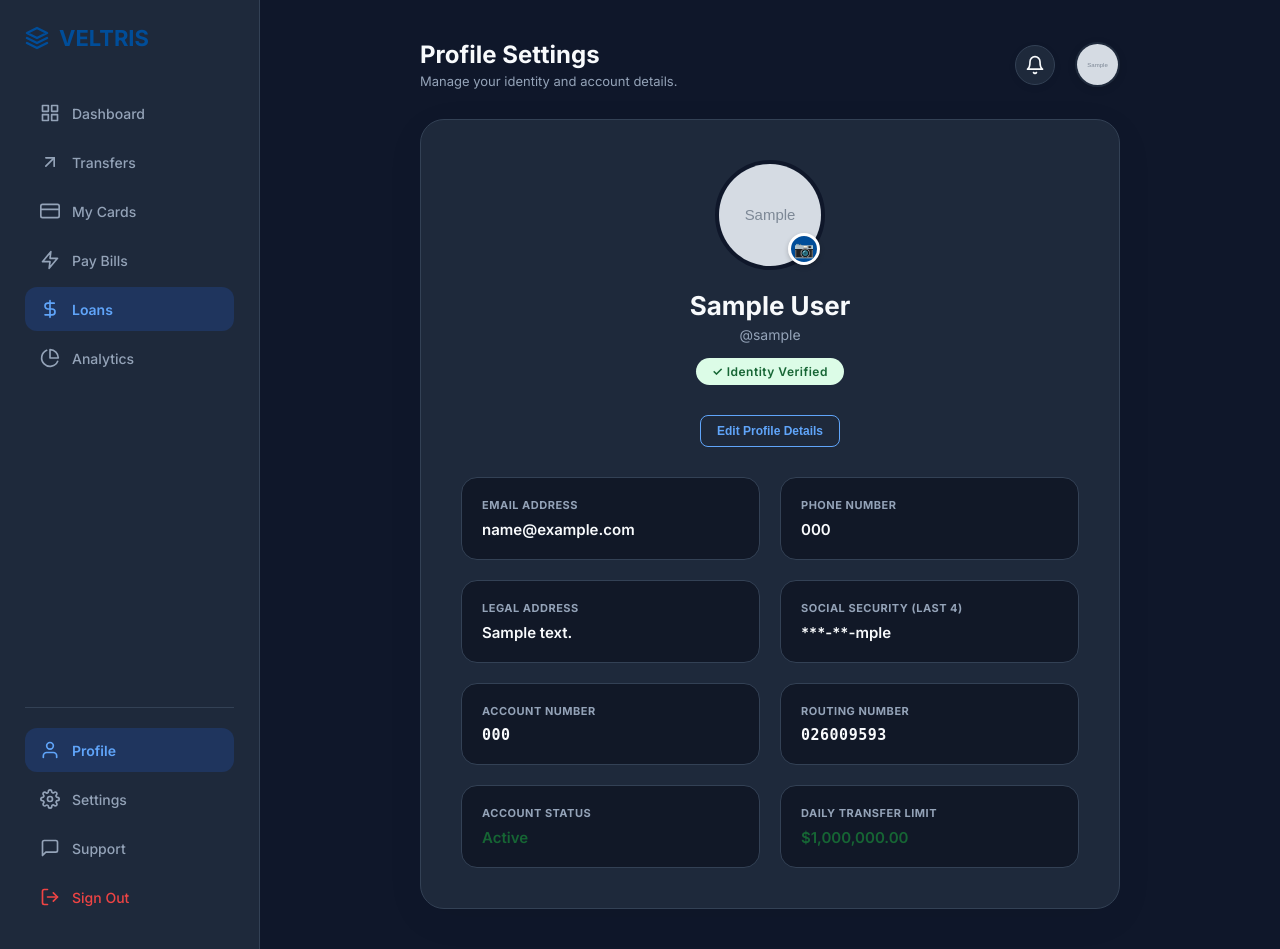
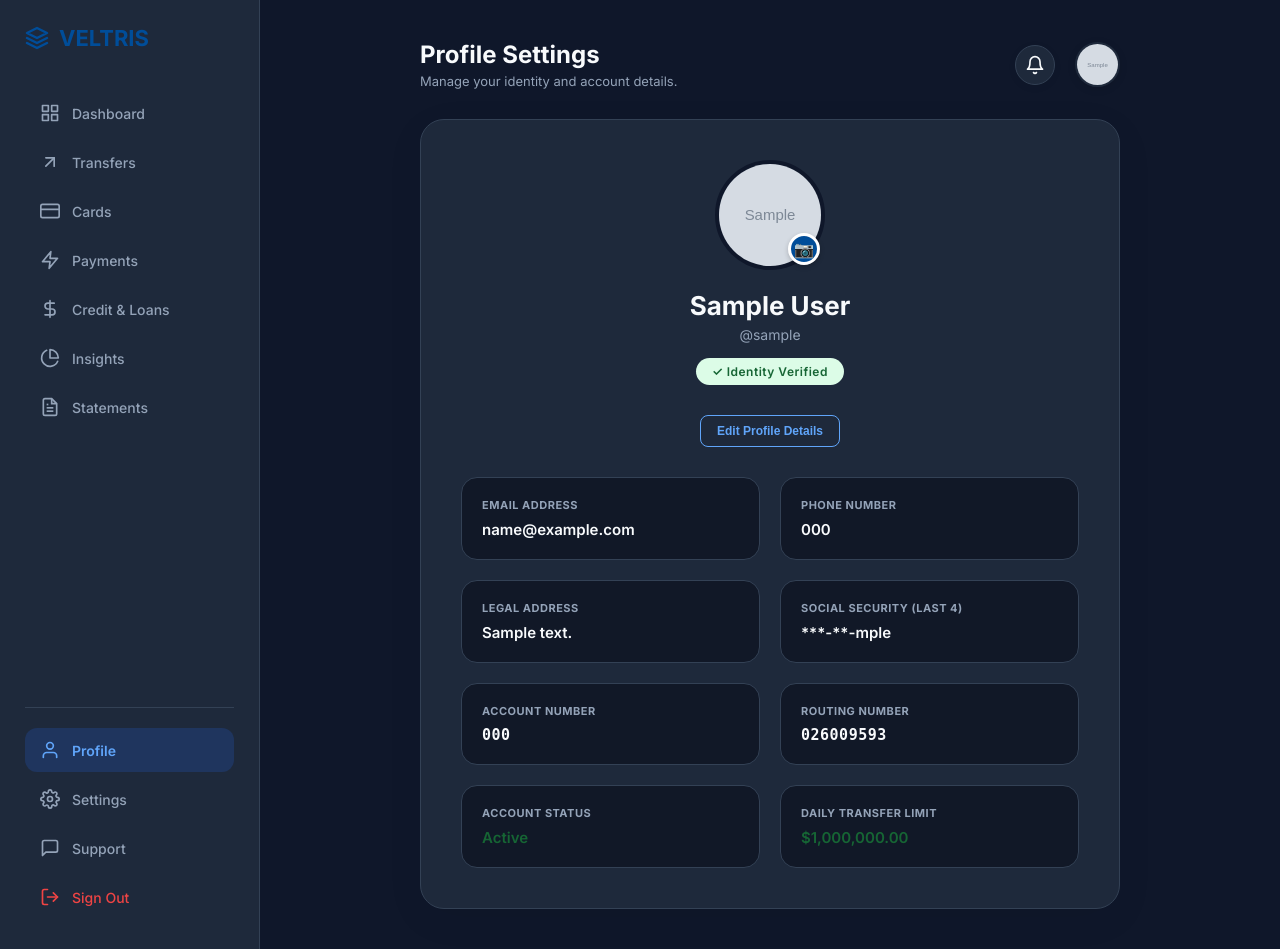
Before and after one commit to veltriscompliance-oss/VeltrisBank, a Django app: page /profile/ in a window 1280 px wide. Run offline with Django 5.2, Linux system fonts and the light colour scheme; a user stored in the database is signed in; tables that the repository leaves empty hold one stand-in row (values such as "Sample post"); grey boxes marked "Sample" are stand-in pictures.

Commit message:
Minor Updates

```diff
--- a/account/templates/account/profile.html
+++ b/account/templates/account/profile.html
@@ -157,10 +157,11 @@
         <div class="menu-group">
             <a href="/dashboard/" class="menu-item"><svg viewBox="0 0 24 24" fill="none" stroke="currentColor" stroke-linecap="round" stroke-linejoin="round"><rect x="3" y="3" width="7" height="7"></rect><rect x="14" y="3" width="7" height="7"></rect><rect x="14" y="14" width="7" height="7"></rect><rect x="3" y="14" width="7" height="7"></rect></svg> Dashboard</a>
             <a href="/transfer/" class="menu-item"><svg viewBox="0 0 24 24" fill="none" stroke="currentColor" stroke-linecap="round" stroke-linejoin="round"><line x1="7" y1="17" x2="17" y2="7"></line><polyline points="7 7 17 7 17 17"></polyline></svg> Transfers</a>
-            <a href="/cards/" class="menu-item"><svg viewBox="0 0 24 24" fill="none" stroke="currentColor" stroke-linecap="round" stroke-linejoin="round"><rect x="1" y="4" width="22" height="16" rx="2" ry="2"></rect><line x1="1" y1="10" x2="23" y2="10"></line></svg> My Cards</a>
-            <a href="/pay-bills/" class="menu-item"><svg viewBox="0 0 24 24" fill="none" stroke="currentColor" stroke-linecap="round" stroke-linejoin="round"><path d="M13 2L3 14h9l-1 8 10-12h-9l1-8z"></path></svg> Pay Bills</a>
-             <a href="/loans/" class="menu-item active"><svg viewBox="0 0 24 24" fill="none" stroke="currentColor" stroke-linecap="round" stroke-linejoin="round"><path d="M12 2v20M17 5H9.5a3.5 3.5 0 0 0 0 7h5a3.5 3.5 0 0 1 0 7H6"></path></svg> Loans</a>
-            <a href="/analytics/" class="menu-item"><svg viewBox="0 0 24 24" fill="none" stroke="currentColor" stroke-linecap="round" stroke-linejoin="round"><path d="M21.21 15.89A10 10 0 1 1 8 2.83"></path><path d="M22 12A10 10 0 0 0 12 2v10z"></path></svg> Analytics</a>
+            <a href="/cards/" class="menu-item"><svg viewBox="0 0 24 24" fill="none" stroke="currentColor" stroke-linecap="round" stroke-linejoin="round"><rect x="1" y="4" width="22" height="16" rx="2" ry="2"></rect><line x1="1" y1="10" x2="23" y2="10"></line></svg> Cards</a>
+            <a href="/pay-bills/" class="menu-item"><svg viewBox="0 0 24 24" fill="none" stroke="currentColor" stroke-linecap="round" stroke-linejoin="round"><path d="M13 2L3 14h9l-1 8 10-12h-9l1-8z"></path></svg> Payments</a>
+             <a href="/loans/" class="menu-item"><svg viewBox="0 0 24 24" fill="none" stroke="currentColor" stroke-linecap="round" stroke-linejoin="round"><path d="M12 2v20M17 5H9.5a3.5 3.5 0 0 0 0 7h5a3.5 3.5 0 0 1 0 7H6"></path></svg> Credit & Loans</a>
+            <a href="/analytics/" class="menu-item"><svg viewBox="0 0 24 24" fill="none" stroke="currentColor" stroke-linecap="round" stroke-linejoin="round"><path d="M21.21 15.89A10 10 0 1 1 8 2.83"></path><path d="M22 12A10 10 0 0 0 12 2v10z"></path></svg> Insights</a>
+            <a href="/documents/" class="menu-item"><svg fill="none" stroke="currentColor" viewBox="0 0 24 24"><path d="M14 2H6a2 2 0 0 0-2 2v16a2 2 0 0 0 2 2h12a2 2 0 0 0 2-2V8z"></path><polyline points="14 2 14 8 20 8"></polyline><line x1="16" y1="13" x2="8" y2="13"></line><line x1="16" y1="17" x2="8" y2="17"></line><polyline points="10 9 9 9 8 9"></polyline></svg> Statements</a>
         </div>
         <div class="sidebar-footer">
             <a href="/profile/" class="menu-item active"><svg viewBox="0 0 24 24" fill="none" stroke="currentColor" stroke-linecap="round" stroke-linejoin="round"><path d="M20 21v-2a4 4 0 0 0-4-4H8a4 4 0 0 0-4 4v2"></path><circle cx="12" cy="7" r="4"></circle></svg> Profile</a>
```
